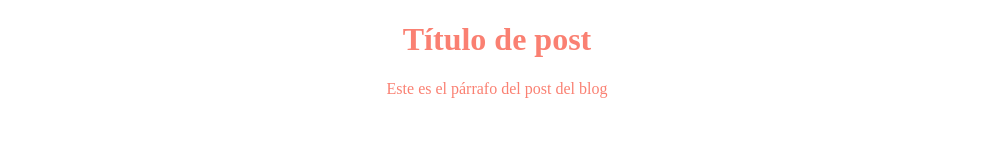
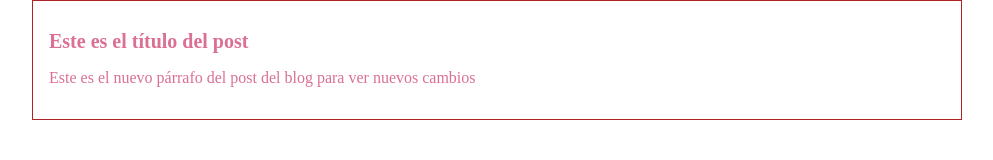
Before and after one commit to AgathaCh/superblog, a plain HTML site: page index.html in a window 1280 px wide. Shown: the whole page, without its empty margins (143-1136 px from the left). Drawn offline with Linux system fonts and the light colour scheme.

Commit message:
Commit al master del post en su versión mas reciente

```diff
--- a/css/style.css
+++ b/css/style.css
@@ -1,5 +1,20 @@
 body {
     font-family:poppins;
-    text-align:center;
-    color:salmon;
+    font-size:16px;
+    text-align:left;
+    color:palevioletred;
+    margin: 0;
+    padding: 0;
 }
+
+#post {
+    width: 70%;
+    padding:1em;
+    text-align: left;
+    border: 1px solid firebrick;
+    margin: 0 auto;
+}
+
+#post h1 {
+    font-size: 20px;
+}
--- a/index.html
+++ b/index.html
@@ -8,7 +8,11 @@
     <title>Mi nuevo Blog</title>
 </head>
 <body>
-    <h1>Título de post</h1>
-    <p>Este es el párrafo del post del blog</p>
+    <div id="post">
+    <h1>Este es el título del post</h1>
+    <p>Este es el nuevo párrafo del post del blog para ver nuevos cambios</p>
+</div>
+
+
 </body>
 </html>
```
